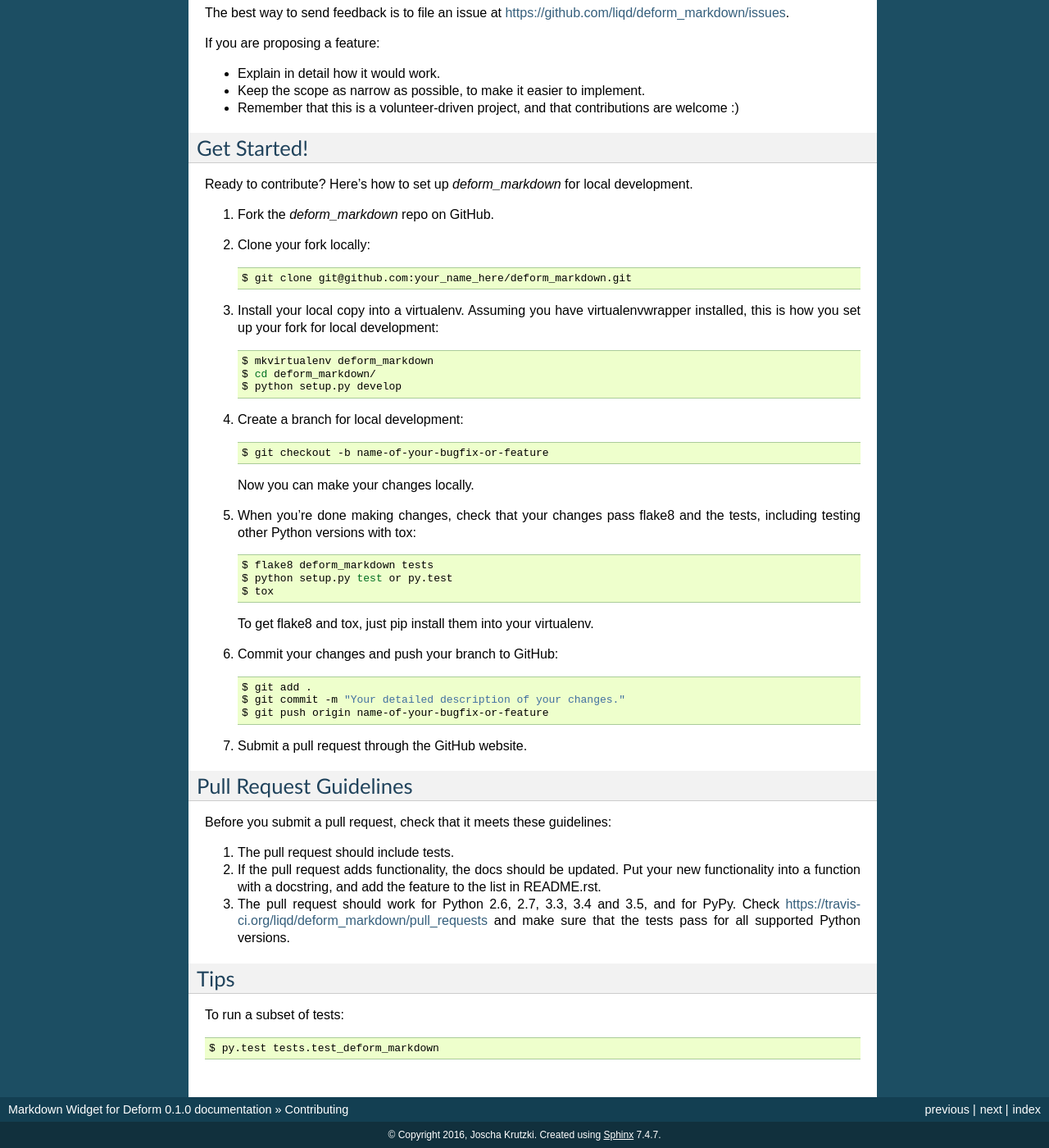
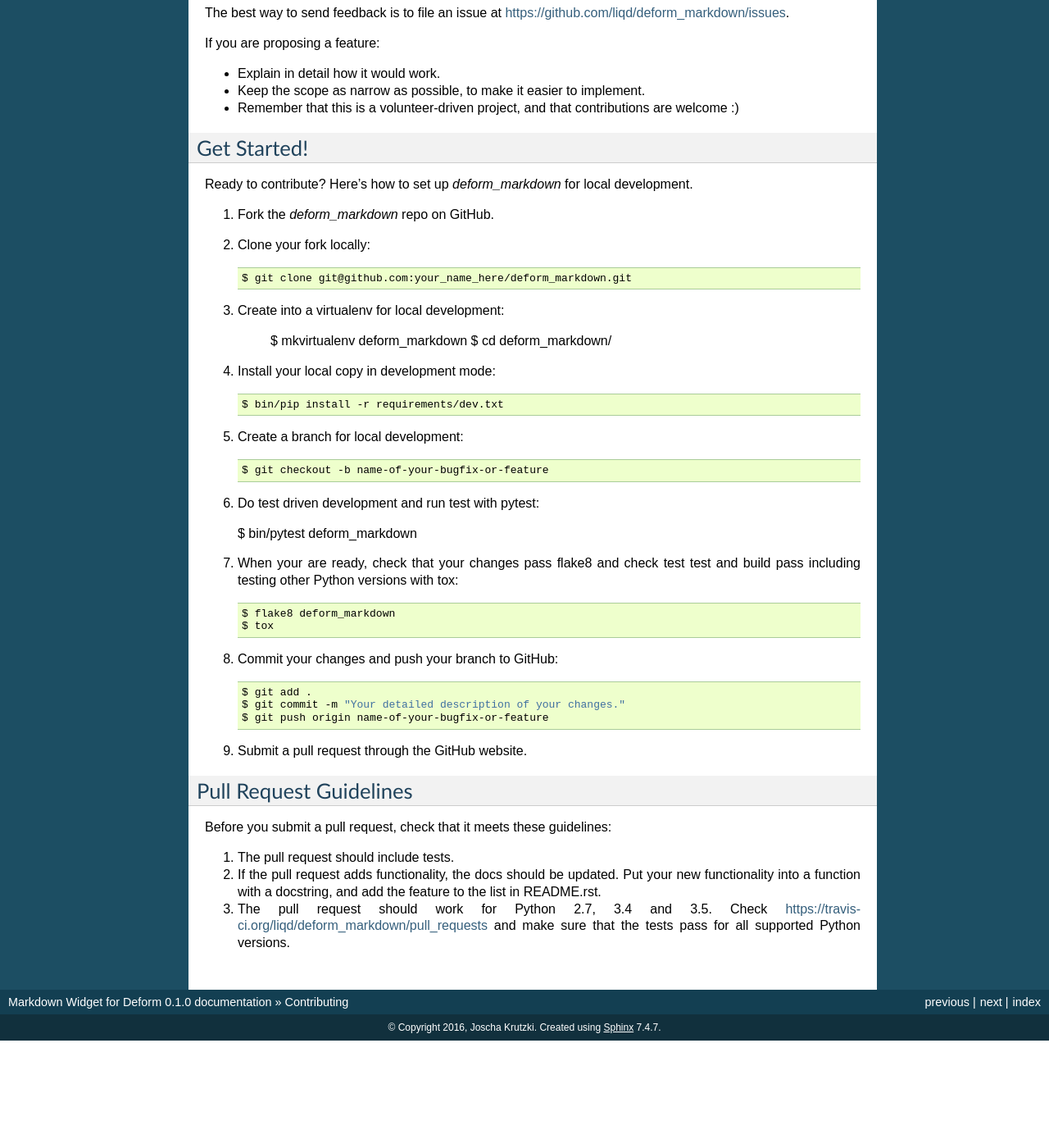
Before and after one commit to liqd/deform_markdown, a Sphinx documentation site: the page built from docs/contributing.rst, in a window 1280 px wide and 1400 px high, scrolled down 811 px. Shown: the whole window at 82% size. Built offline with Sphinx 7.4.7, drawn with Linux system fonts in a browser that asks for light colours; pages that are not in the unit, such as notebooks, are missing from menus; after the commit the page ends 2080 px from its top, so only the background shows below that.

Commit message:
refactor setup/docs

```diff
--- a/CONTRIBUTING.rst
+++ b/CONTRIBUTING.rst
@@ -64,33 +64,36 @@ Ready to contribute? Here's how to set up `deform_markdown` for local developmen
 
     $ git clone git@github.com:your_name_here/deform_markdown.git
 
-3. Install your local copy into a virtualenv. Assuming you have virtualenvwrapper installed, this is how you set up your fork for local development::
+3. Create into a virtualenv for local development:
 
     $ mkvirtualenv deform_markdown
     $ cd deform_markdown/
-    $ python setup.py develop
 
-4. Create a branch for local development::
+4. Install your local copy in development mode::
+
+    $ bin/pip install -r requirements/dev.txt
+
+5. Create a branch for local development::
 
     $ git checkout -b name-of-your-bugfix-or-feature
 
-   Now you can make your changes locally.
 
-5. When you're done making changes, check that your changes pass flake8 and the tests, including testing other Python versions with tox::
+6.  Do test driven development and run test with pytest:
 
-    $ flake8 deform_markdown tests
-    $ python setup.py test or py.test
+    $ bin/pytest deform_markdown
+
+7. When your are ready, check that your changes pass flake8 and check test test and build pass including testing other Python versions with tox::
+
+    $ flake8 deform_markdown
     $ tox
 
-   To get flake8 and tox, just pip install them into your virtualenv.
-
-6. Commit your changes and push your branch to GitHub::
+8. Commit your changes and push your branch to GitHub::
 
     $ git add .
     $ git commit -m "Your detailed description of your changes."
     $ git push origin name-of-your-bugfix-or-feature
 
-7. Submit a pull request through the GitHub website.
+9. Submit a pull request through the GitHub website.
 
 Pull Request Guidelines
 -----------------------
@@ -101,13 +104,6 @@ Before you submit a pull request, check that it meets these guidelines:
 2. If the pull request adds functionality, the docs should be updated. Put
    your new functionality into a function with a docstring, and add the
    feature to the list in README.rst.
-3. The pull request should work for Python 2.6, 2.7, 3.3, 3.4 and 3.5, and for PyPy. Check
+3. The pull request should work for Python 2.7, 3.4 and 3.5. Check
    https://travis-ci.org/liqd/deform_markdown/pull_requests
    and make sure that the tests pass for all supported Python versions.
-
-Tips
-----
-
-To run a subset of tests::
-
-$ py.test tests.test_deform_markdown
--- a/docs/index.rst
+++ b/docs/index.rst
@@ -15,6 +15,7 @@ Contents:
    installation
    usage
    contributing
+   realeasing
    authors
    history
 
--- /dev/null
+++ b/docs/releasing.rst
@@ -0,0 +1 @@
+.. include:: ../RELEASING.rst
--- a/setup.cfg
+++ b/setup.cfg
@@ -16,3 +16,6 @@ universal = 1
 
 [flake8]
 exclude = docs
+
+[aliases]
+test=pytest
```
Also changed, not shown: RELEASING.rst (added, +17 -0 lines), setup.py (+8 -5 lines), .travis.yml, 3 other files.
